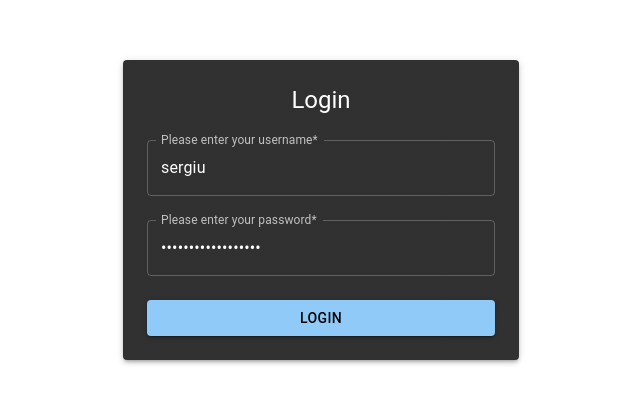
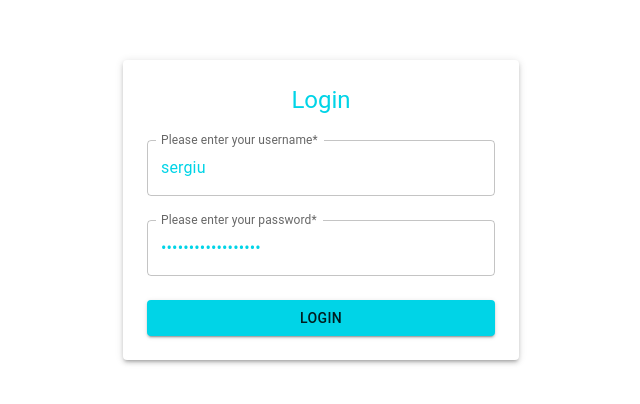
Before and after one commit to novokaine/viteSwitch, a React (Vite) app: page /login in a window 1280 px wide. Shown: the part 190-594 px from the top of the page, without its empty margins (319-959 px from the left). Built offline with nearby package versions, Linux system fonts and the light colour scheme; no server answers.

Commit message:
Playing with colors

```diff
--- a/src/components/LayoutWrapper/components/NavBar.tsx
+++ b/src/components/LayoutWrapper/components/NavBar.tsx
@@ -43,7 +43,11 @@ const NavBar: FC<INavBarType> = ({ open, toggleNavBar }) => {
             </Button>
           </li>
           <li>
-            <Button type="button" onClick={() => toggleTheme()}>
+            <Button
+              type="button"
+              onClick={() => toggleTheme()}
+              variant="contained"
+            >
               Switch theme mode
             </Button>
           </li>
--- a/src/main.tsx
+++ b/src/main.tsx
@@ -3,13 +3,10 @@ import { createRoot } from "react-dom/client";
 import App from "./App.tsx";
 import { Provider } from "react-redux";
 import { store } from "./redux/index.ts";
-import { CssBaseline } from "@mui/material";
-import "./styles/main.scss";
 
 createRoot(document.getElementById("root")!).render(
   <StrictMode>
     <Provider store={store}>
-      <CssBaseline />
       <App />
     </Provider>
   </StrictMode>
--- /dev/null
+++ b/src/pages/PaletteExplorer.tsx
@@ -0,0 +1,166 @@
+import React from "react";
+import {
+  Box,
+  Grid,
+  Paper,
+  Typography,
+  Button,
+  Chip,
+  Alert,
+  IconButton
+} from "@mui/material";
+import { useTheme } from "@mui/material/styles";
+
+export const PaletteExplorer = () => {
+  const theme = useTheme();
+  console.log(theme);
+
+  return (
+    <Box sx={{ p: 3 }}>
+      <Typography variant="h4" gutterBottom>
+        Palette Explorer
+      </Typography>
+
+      <Grid container spacing={3}>
+        {/* Primary */}
+        <Grid
+          size={{
+            xs: 12,
+            md: 6
+          }}
+        >
+          <Paper
+            sx={{
+              p: 2,
+              bgcolor: "primary.main",
+              color: "primary.contrastText"
+            }}
+          >
+            <Typography>Primary Main</Typography>
+            <Typography variant="caption">
+              {theme.palette.primary.main}
+            </Typography>
+            <Box sx={{ mt: 2 }}>
+              <Button variant="contained" color="primary">
+                Primary Button
+              </Button>
+            </Box>
+          </Paper>
+        </Grid>
+
+        {/* Secondary */}
+        <Grid
+          size={{
+            xs: 12,
+            md: 6
+          }}
+        >
+          <Paper
+            sx={{
+              p: 2,
+              bgcolor: "secondary.main",
+              color: "secondary.contrastText"
+            }}
+          >
+            <Typography>Secondary Main</Typography>
+            <Typography variant="caption">
+              {theme.palette.secondary.main}
+            </Typography>
+            <Box sx={{ mt: 2 }}>
+              <Button variant="contained" color="secondary">
+                Secondary Button
+              </Button>
+            </Box>
+          </Paper>
+        </Grid>
+
+        {/* Status Colors */}
+        <Grid xs={12}>
+          <Typography variant="h6" gutterBottom>
+            Status Colors
+          </Typography>
+          <Grid container spacing={2}>
+            <Grid xs={3}>
+              <Alert severity="error">Error</Alert>
+            </Grid>
+            <Grid xs={3}>
+              <Alert severity="warning">Warning</Alert>
+            </Grid>
+            <Grid xs={3}>
+              <Alert severity="info">Info</Alert>
+            </Grid>
+            <Grid xs={3}>
+              <Alert severity="success">Success</Alert>
+            </Grid>
+          </Grid>
+        </Grid>
+
+        {/* Text Colors */}
+        <Grid xs={12}>
+          <Typography variant="h6" gutterBottom>
+            Text Colors
+          </Typography>
+          <Paper sx={{ p: 2 }}>
+            <Typography color="text.primary">
+              Primary Text: {theme.palette.text.primary}
+            </Typography>
+            <Typography color="text.secondary">
+              Secondary Text: {theme.palette.text.secondary}
+            </Typography>
+            <Typography color="text.disabled">
+              Disabled Text: {theme.palette.text.disabled}
+            </Typography>
+          </Paper>
+        </Grid>
+
+        {/* Action States */}
+        <Grid xs={12}>
+          <Typography variant="h6" gutterBottom>
+            Action States
+          </Typography>
+          <Paper sx={{ p: 2 }}>
+            <IconButton color="primary" sx={{ mr: 2 }}>
+              ♡ {/* Active icon */}
+            </IconButton>
+            <IconButton disabled sx={{ mr: 2 }}>
+              ♡ {/* Disabled icon */}
+            </IconButton>
+            <Button variant="outlined" sx={{ mr: 2 }}>
+              Hover me
+            </Button>
+            <Chip label="Selected" color="primary" />
+          </Paper>
+        </Grid>
+
+        {/* Background Colors */}
+        <Grid xs={12} md={6}>
+          <Paper
+            sx={{
+              p: 2,
+              height: 100,
+              bgcolor: "background.paper",
+              border: `1px solid ${theme.palette.divider}`
+            }}
+          >
+            <Typography>Background Paper</Typography>
+            <Typography variant="caption">Used for cards, dialogs</Typography>
+          </Paper>
+        </Grid>
+
+        <Grid xs={12} md={6}>
+          <Box
+            sx={{
+              p: 2,
+              height: 100,
+              bgcolor: "background.default",
+              border: `1px dashed ${theme.palette.divider}`
+            }}
+          >
+            <Typography>Background Default</Typography>
+            <Typography variant="caption">Page background</Typography>
+          </Box>
+        </Grid>
+      </Grid>
+    </Box>
+  );
+};
--- a/src/routes/index.tsx
+++ b/src/routes/index.tsx
@@ -14,6 +14,7 @@ import {
 import LayoutWrapper from "../components/LayoutWrapper";
 import AuthGuard from "./AuthGuard";
 import { ROOTE_TYPE } from "./const";
+import { PaletteExplorer } from "../pages/PaletteExplorer";
 
 const { PUBLIC, PRIVATE, ADMIN } = ROOTE_TYPE;
 
@@ -43,6 +44,11 @@ export const routes: CustomRouteObject[] = [
         path: ROUTES_PATHS.ROOT,
         element: <AuthGuard type={PRIVATE} Wrapper={LayoutWrapper} />,
         children: [
+          {
+            path: ROUTES_PATHS.PALETTE_EXPLORER,
+            name: "Palette",
+            element: <PaletteExplorer />
+          },
           {
             path: ROUTES_PATHS.DASHBOARD,
             name: "Dashboard",
--- a/src/routes/paths.ts
+++ b/src/routes/paths.ts
@@ -18,7 +18,8 @@ const adminRoutes = {
 
 const ROUTES_PATHS = {
   ...externalRoutes,
-  ...internalRoutes
+  ...internalRoutes,
+  PALETTE_EXPLORER: "/palette-explorer"
 };
 
 export const ADMIN_ROUTES = { ...adminRoutes };
--- a/src/styles/app.scss
+++ b/src/styles/app.scss
@@ -2,4 +2,5 @@
   max-width: 1280px;
   margin: 0 auto;
   text-align: center;
+  min-height: 100vh;
 }
--- a/src/theme/index.tsx
+++ b/src/theme/index.tsx
@@ -1,5 +1,10 @@
 import { useCallback, useMemo, useState, type FC, type ReactNode } from "react";
-import { createTheme, ThemeProvider, type Theme } from "@mui/material";
+import {
+  createTheme,
+  CssBaseline,
+  ThemeProvider,
+  type Theme
+} from "@mui/material";
 import { DARK, LIGHT, ThemeContext, type THEME_OPTIONS } from "./const";
 import { themeComponents } from "./themeOptions/themeComponents";
 import { darkPalette, lightPalette } from "./themeOptions/palette";
@@ -8,7 +13,7 @@ const ThemeProviderWrapper: FC<{ children: ReactNode }> = ({ children }) => {
   const [themeMode, setThemeMode] = useState<THEME_OPTIONS>(LIGHT);
 
   const selectedTheme: Theme = useMemo(() => {
-    const palette = themeMode === DARK ? lightPalette : darkPalette;
+    const palette = themeMode === DARK ? darkPalette : lightPalette;
 
     return createTheme({
       palette,
@@ -23,7 +28,10 @@ const ThemeProviderWrapper: FC<{ children: ReactNode }> = ({ children }) => {
 
   return (
     <ThemeContext.Provider value={{ toggleTheme }}>
-      <ThemeProvider theme={selectedTheme}>{children}</ThemeProvider>
+      <ThemeProvider theme={selectedTheme}>
+        <CssBaseline />
+        {children}
+      </ThemeProvider>
     </ThemeContext.Provider>
   );
 };
--- a/src/theme/themeOptions/palette.ts
+++ b/src/theme/themeOptions/palette.ts
@@ -3,37 +3,34 @@ import { type PaletteOptions } from "@mui/material/styles";
 export const lightPalette: PaletteOptions = {
   mode: "light",
   primary: {
-    main: "#1976d2",
-    light: "#42a5f5",
-    dark: "#1565c0",
-    contrastText: "#fff"
+    main: "#00d4e7"
   },
   secondary: {
-    main: "#dc004e",
-    light: "#ff4081",
-    dark: "#9a0036",
-    contrastText: "#fff"
+    main: "#ff8178"
   },
 
   background: {
-    default: "#f5f5f5",
-    paper: "#ffffff"
+    default: "#fff"
+  },
+
+  text: {
+    primary: "#00d4e7"
   }
 };
 
 export const darkPalette: PaletteOptions = {
   mode: "dark",
   primary: {
-    main: "#90caf9",
-    light: "#e3f2fd",
-    dark: "#42a5f5",
-    contrastText: "#000"
+    main: "#000"
+    // light: "#e3f2fd",
+    // dark: "#42a5f5",
+    // contrastText: "#000"
   },
   secondary: {
-    main: "#f48fb1",
-    light: "#fce4ec",
-    dark: "#ec407a",
-    contrastText: "#000"
+    main: "#f48fb1"
+    // light: "#fce4ec",
+    // dark: "#ec407a",
+    // contrastText: "#000"
   },
   background: {
     default: "#121212",
--- a/src/theme/themeOptions/themeComponents.ts
+++ b/src/theme/themeOptions/themeComponents.ts
@@ -4,8 +4,15 @@ import type { Theme } from "@mui/material/styles";
 export const themeComponents: Components<Theme> = {
   MuiButton: {
     styleOverrides: {
-      root: ({ theme }) => ({
-        background: theme.palette.primary.main
+      // root: ({ theme }) => ({
+      //   background: theme.palette.secondary.main
+      // })
+    }
+  },
+  MuiCssBaseline: {
+    styleOverrides: {
+      body: ({ theme }) => ({
+        backgroundColor: theme.palette.primary.main
       })
     }
   }
```
Also changed, not shown: src/theme/themeOptions/index.ts (deleted, +0 -31 lines).
